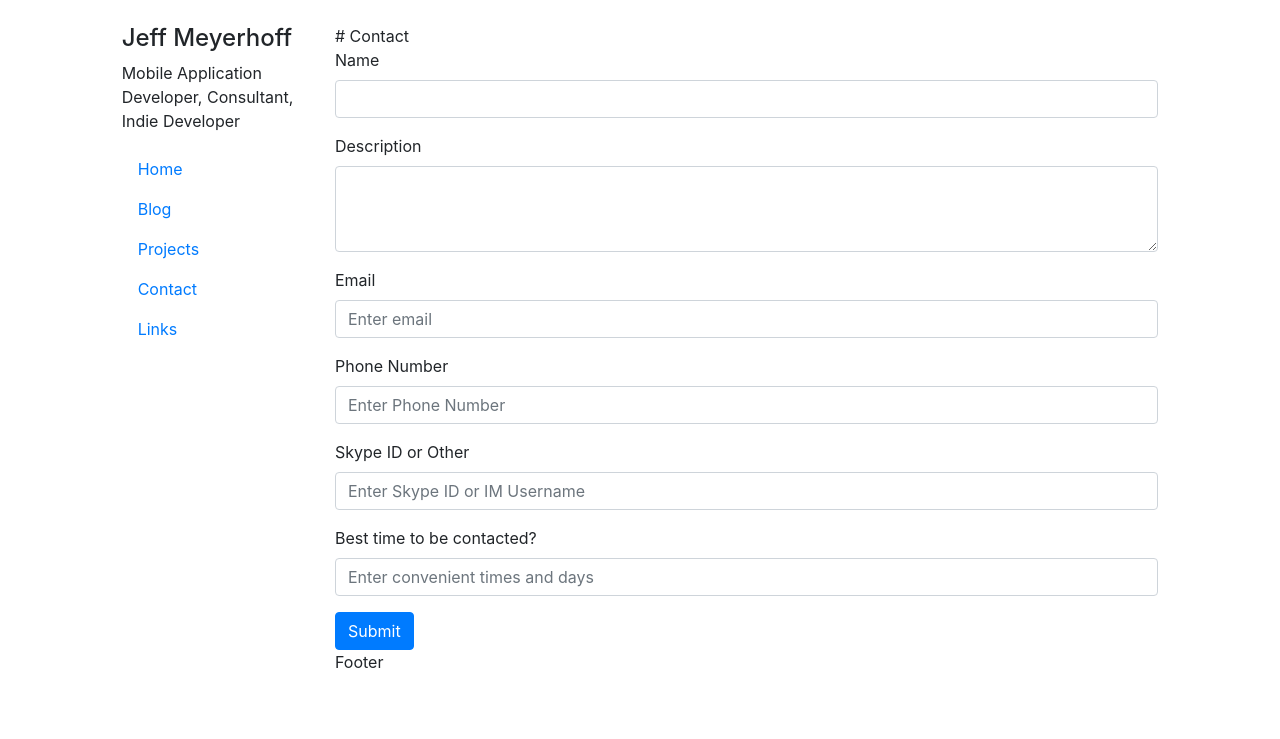
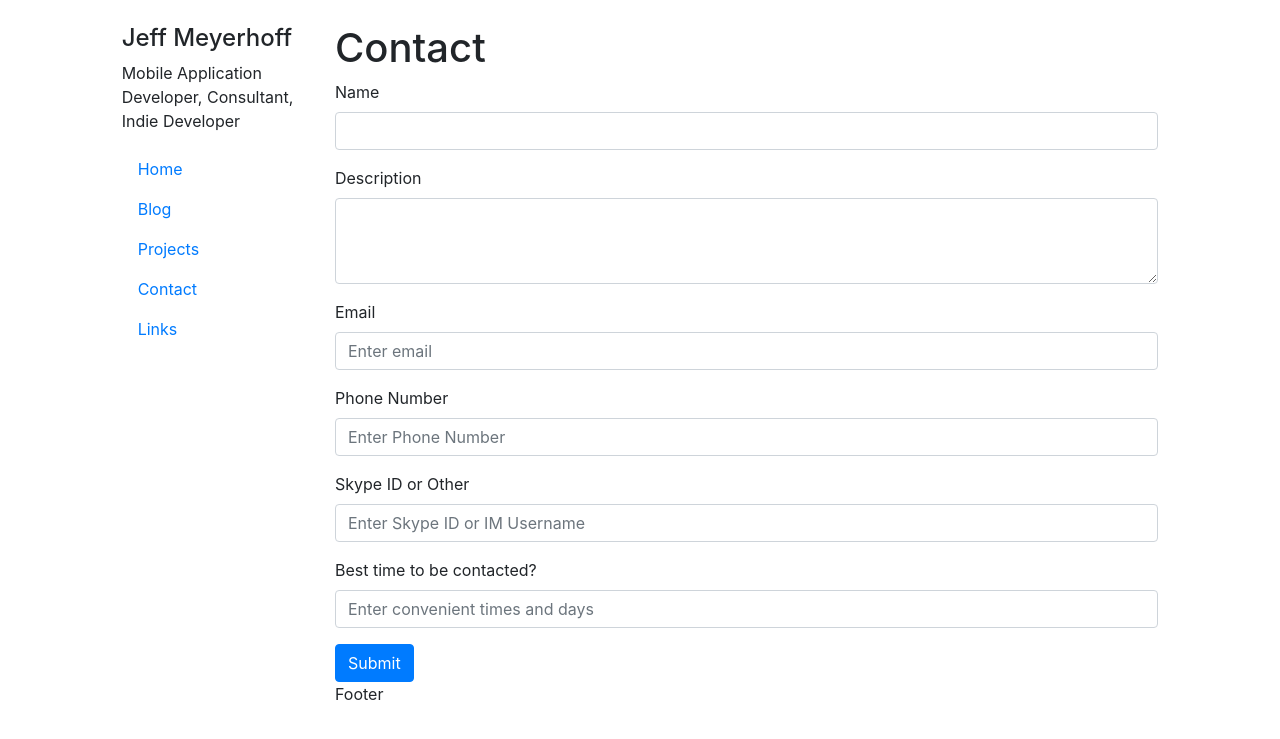
Before and after one commit to jeffington/jeffington.github.io, a Jekyll site: the page built from contact/index.html, in a window 1280 px wide. Shown: the top 739 px of the page. Built offline with Jekyll 4.4.1, drawn with Linux system fonts in a browser that asks for light colours.

Commit message:
Fix h1 header

```diff
--- a/contact/index.html
+++ b/contact/index.html
@@ -2,7 +2,7 @@
 layout: default
 ---
 
-# Contact
+<h1>Contact</h1>
 
 <form action="https://docs.google.com/forms/d/e/1FAIpQLSfUUap8T7U8LLbZCYKMxLRhOFuBg6yFXWgB-7FWXF6szP-nZg/formResponse" target="_self" method="POST" id="mG61Hd">
 
```
